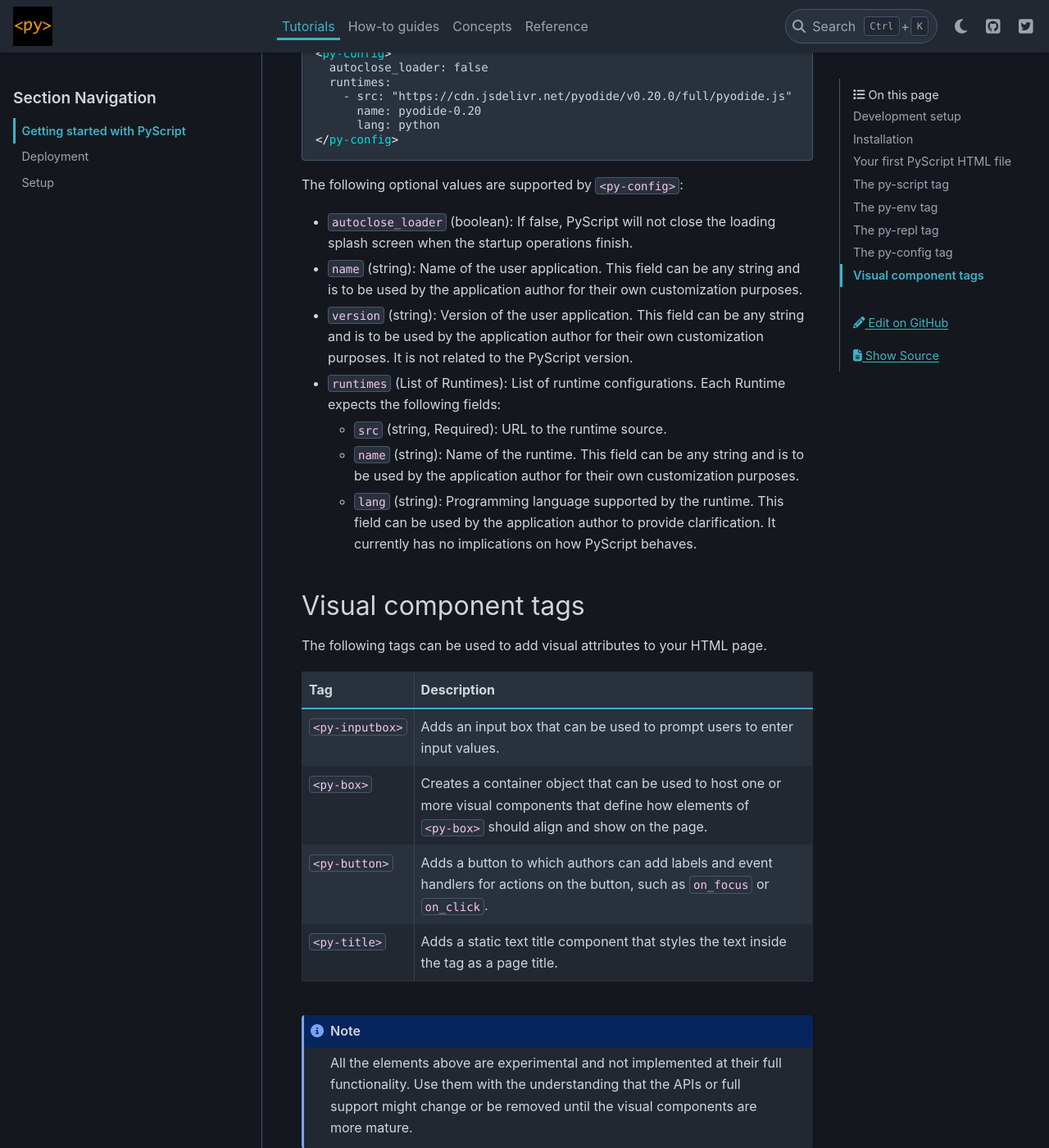
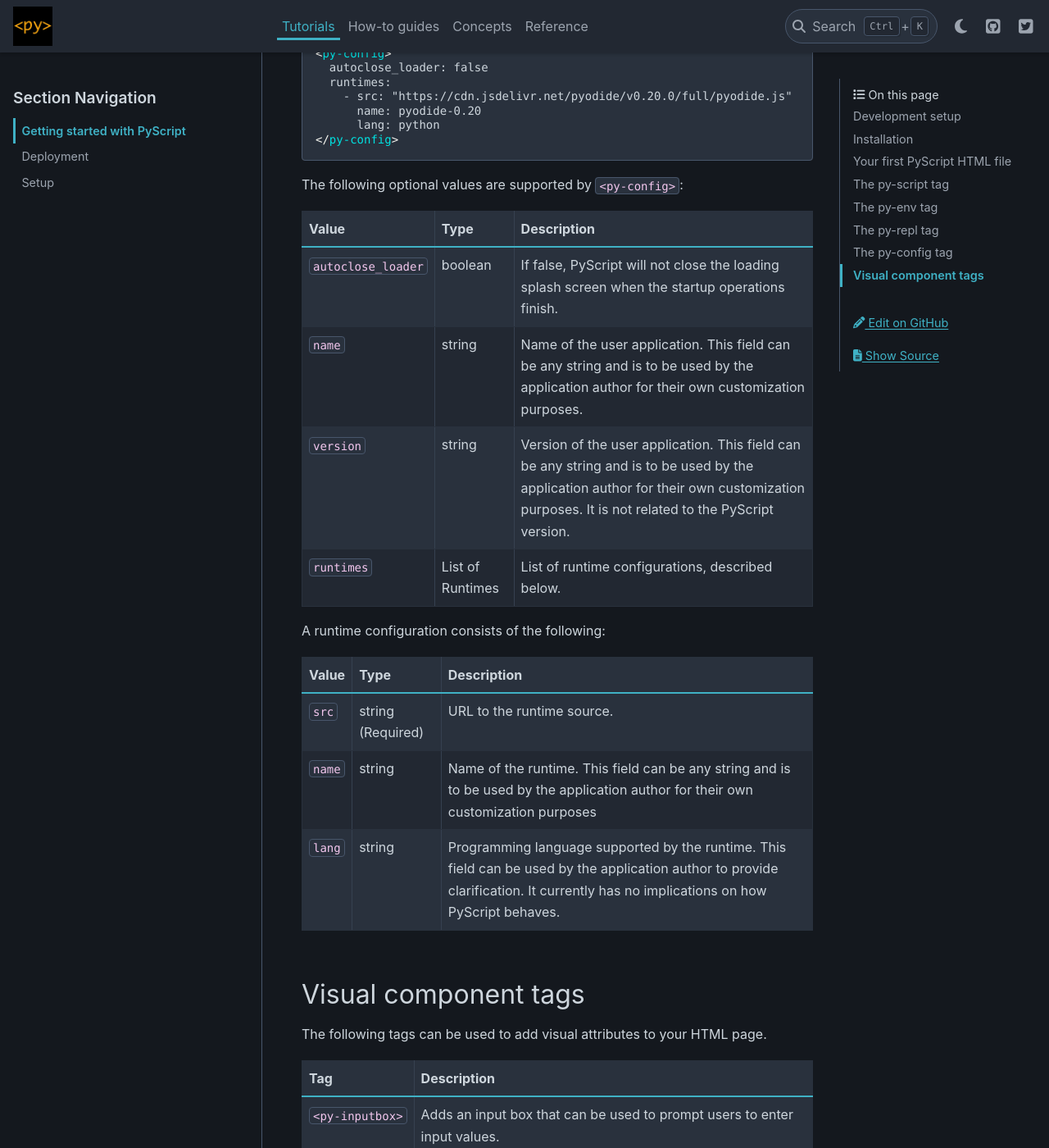
Before and after one commit to pyscript/pyscript, a Sphinx documentation site: the page built from docs/tutorials/getting-started.md, in a window 1280 px wide and 1400 px high, scrolled down 4915 px. Shown: the whole window at 82% size. Built offline with Sphinx 7.4.7 and the PyData theme 0.15.4, drawn with Linux system fonts in a browser that asks for light colours.

Commit message:
Fix typo/reformat  `GETTING-STARTED.md` (#460)
* Fix conflict

* [pre-commit.ci] auto fixes from pre-commit.com hooks

for more information, see https://pre-commit.ci

Co-authored-by: mariana <marianameireles@protonmail.com>
Co-authored-by: pre-commit-ci[bot] <66853113+pre-commit-ci[bot]@users.noreply.github.com>

````diff
--- a/docs/tutorials/getting-started.md
+++ b/docs/tutorials/getting-started.md
@@ -228,15 +228,19 @@
 ```
 
 The following optional values are supported by `<py-config>`:
+| Value | Type | Description |
+| ------ | ---- | ----------- |
+| `autoclose_loader` | boolean | If false, PyScript will not close the loading splash screen when the startup operations finish. |
+| `name` | string | Name of the user application. This field can be any string and is to be used by the application author for their own customization purposes. |
+| `version` | string | Version of the user application. This field can be any string and is to be used by the application author for their own customization purposes. It is not related to the PyScript version. |
+ | `runtimes` | List of Runtimes | List of runtime configurations, described below.
 
-  * `autoclose_loader` (boolean): If false, PyScript will not close the loading splash screen when the startup operations finish.
-  * `name` (string): Name of the user application. This field can be any string and is to be used by the application author for their own customization purposes.
-  * `version` (string): Version of the user application. This field can be any string and is to be used by the application author for their own customization purposes. It is not related to the PyScript version.
-  * `runtimes` (List of Runtimes): List of runtime configurations. Each Runtime expects the following fields:
-    * `src` (string, Required): URL to the runtime source.
-    * `name` (string): Name of the runtime. This field can be any string and is to be used by the application author for their own customization purposes.
-    * `lang` (string): Programming language supported by the runtime. This field can be used by the application author to provide clarification. It currently has no implications on how PyScript behaves.
-
+ A runtime configuration consists of the following:
+| Value | Type | Description |
+| ----- | ---- | ----------- |
+| `src` | string (Required) | URL to the runtime source. |
+| `name` | string | Name of the runtime. This field can be any string and is to be used by the application author for their own customization purposes |
+| `lang` | string | Programming language supported by the runtime. This field can be used by the application author to provide clarification. It currently has no implications on how PyScript behaves. |
 
 ## Visual component tags
 
````
